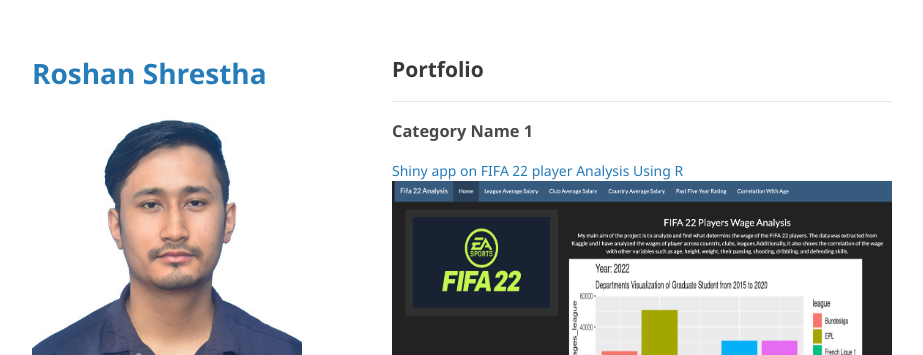
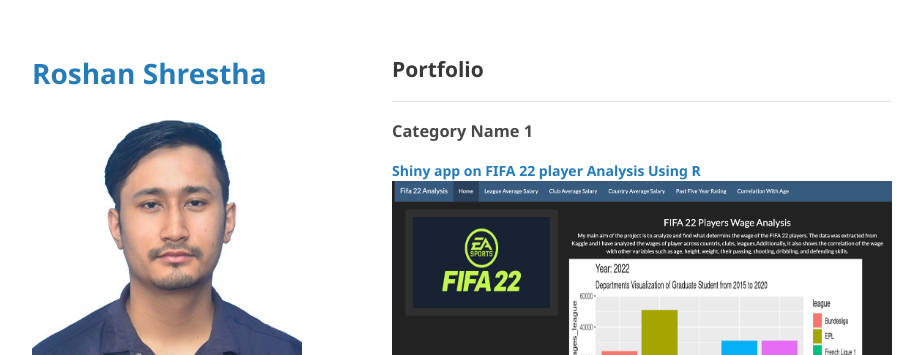
Before and after one commit to casirose/casirose.github.io, a Jekyll site: the page built from index.md, in a window 1280 px wide. Shown: the top 355 px of the page, without its empty margins (178-1101 px from the left). Built offline with Jekyll 4.4.1, drawn with Linux system fonts in a browser that asks for light colours; our own code applies the rules of GitHub Pages for plain Markdown files.

Commit message:
Update index.md

```diff
--- a/index.md
+++ b/index.md
@@ -4,8 +4,8 @@
 
 ### Category Name 1
 
-[Shiny app on FIFA 22 player Analysis Using R](https://roshanshrestha.shinyapps.io/R_project/?_ga=2.224630290.903187739.1650071384-1388074096.1650071384/)
-<img src="/assets/img/FIFA22.png?raw=true"/>
+**[Shiny app on FIFA 22 player Analysis Using R](https://roshanshrestha.shinyapps.io/R_project/?_ga=2.224630290.903187739.1650071384-1388074096.1650071384/)
+<img src="/assets/img/FIFA22.png?raw=true"/>**
 
 ---
 [Project 2 Title](/pdf/sample_presentation.pdf)
```
